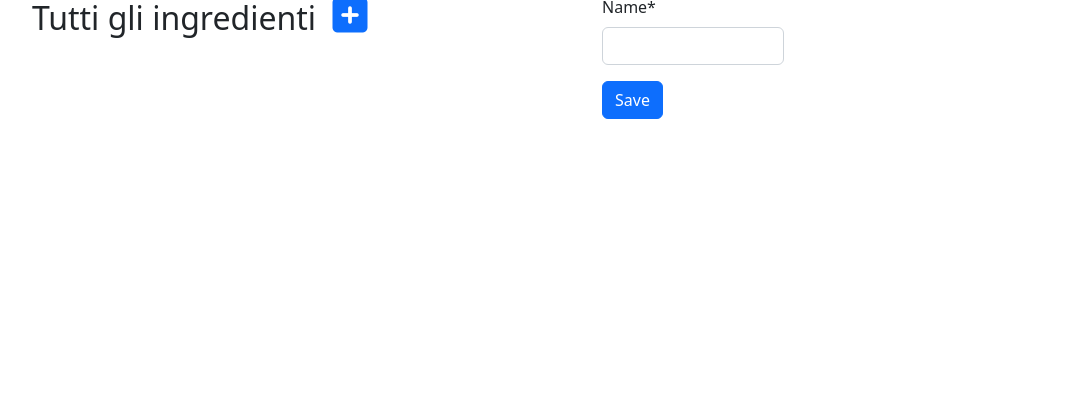
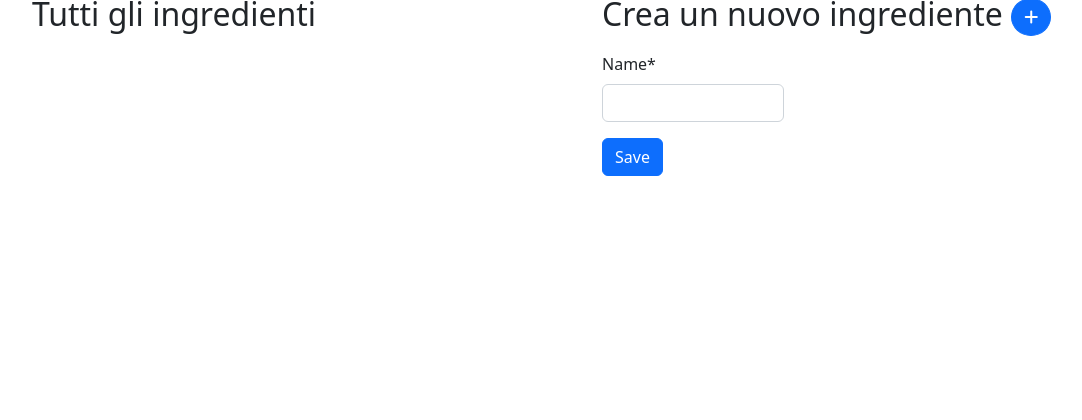
Before and after one commit to mattialicausi/spring-la-mia-pizzeria-webapi, a Spring Boot app: page /ingredient in a window 1280 px wide. Shown: the part 112-532 px from the top of the page, without its empty margins (50-1132 px from the left). Run offline with Spring Boot 4, Linux system fonts and the light colour scheme; the visitor is signed in with stand-in values (Sample User, id 1); data that the repository does not hold is empty; some libraries are stand-ins or nearby versions.

Commit message:
general fix

```diff
--- a/src/main/java/org/spring/pizzeria/crud/model/Pizza.java
+++ b/src/main/java/org/spring/pizzeria/crud/model/Pizza.java
@@ -4,6 +4,8 @@ import jakarta.persistence.*;
 import jakarta.validation.constraints.NotEmpty;
 import jakarta.validation.constraints.NotNull;
 import jakarta.validation.constraints.PositiveOrZero;
+import org.hibernate.annotations.OnDelete;
+import org.hibernate.annotations.OnDeleteAction;
 
 import java.math.BigDecimal;
 import java.util.List;
@@ -24,11 +26,14 @@ public class Pizza {
     private List<Offer> offer;
 
     @ManyToMany
+    @OnDelete(action = OnDeleteAction.CASCADE)
+
     @JoinTable(
             name = "ingredient_pizza",
             joinColumns = @JoinColumn(name  = "pizza_id"),
             inverseJoinColumns = @JoinColumn(name = "ingredient_id")
     )
+
     private Set<Ingredient> ingredients;
 
     //ALTRI CAMPI
--- a/src/main/resources/templates/ingredient/index.html
+++ b/src/main/resources/templates/ingredient/index.html
@@ -16,11 +16,7 @@
 
                 <h2 class="my-3">
                     <span>Tutti gli ingredienti </span>
-                    <span>
-                       <a th:href="@{/ingredient/create}" class="ms-2" title="Aggiungi">
-                        <i class="fa-solid fa-square-plus fs-1"></i>
-                        </a>
-                    </span>
+
                 </h2>
 
                 <div class="row my-4" th:each="ing : *{ingredients}">
@@ -36,6 +32,14 @@
 
             </div>
             <div class="col-6">
+
+                <h2 class="my-3">
+                    <span>Crea un nuovo ingrediente</span>
+
+                    <span class="btn btn-primary rounded-circle" title="Aggiungi">
+                        <i class="fa-solid fa-plus"></i>
+                    </span>
+                </h2>
 
                 <form
                     method="post"
--- a/src/main/resources/templates/pizza/index.html
+++ b/src/main/resources/templates/pizza/index.html
@@ -16,9 +16,9 @@
     <div class="container">
 
         <div class="d-flex align-items-center">
-            <h1 class="my-3">Pizzeria Dallo Zio </h1>
-            <a th:href="@{/pizza/create}" class="ms-2" title="Aggiungi">
-                <i class="fa-solid fa-square-plus fs-1"></i>
+            <h1 class="my-3 me-2">Pizzeria Dallo Zio </h1>
+            <a th:href="@{/pizza/create}" class="btn btn-primary rounded-circle" title="Aggiungi">
+                <i class="fa-solid fa-plus"></i>
             </a>
         </div>
 
--- a/src/main/resources/templates/pizza/show.html
+++ b/src/main/resources/templates/pizza/show.html
@@ -35,7 +35,7 @@
 
     </div>
 
-    <h2>
+    <h2 class="my-4">
       <span>Offerte</span>
       <a th:href="@{/offer/create(pizzaId=${pizza.id})}"
          class="btn btn-primary rounded-circle"
```
